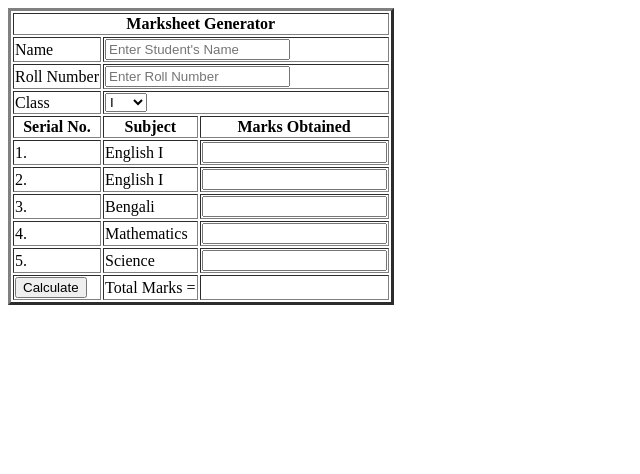
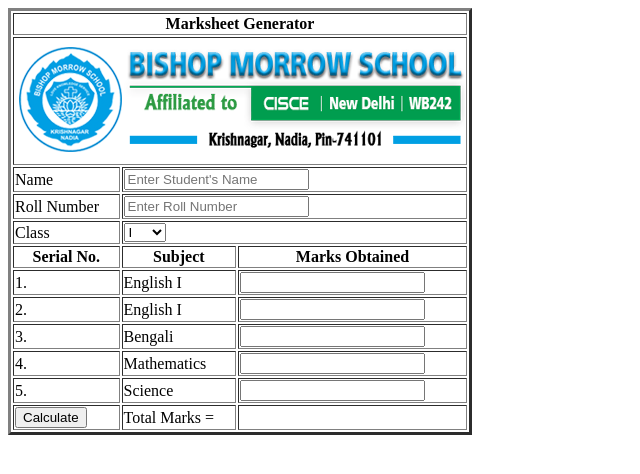
Before and after one commit to Debanshuofficial/Marksheet, a plain HTML site: page index.html in a window 1280 px wide. Shown: the whole page, without its empty margins (0-640 px from the left). Drawn offline with Linux system fonts and the light colour scheme.

Commit message:
image addition

```diff
--- a/index.html
+++ b/index.html
@@ -9,6 +9,9 @@
     <table border="3">
         <tr>
             <th colspan="3">Marksheet Generator</th>
+        </tr>
+        <tr>
+            <td colspan="3"><img src="logo.png" alt=""></td>
         </tr>
         <tr>
             <td>Name</td>
```
Also changed, not shown: logo.png (added).
